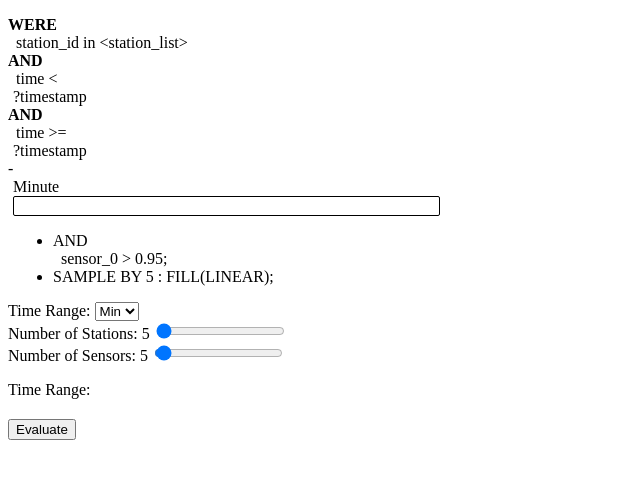
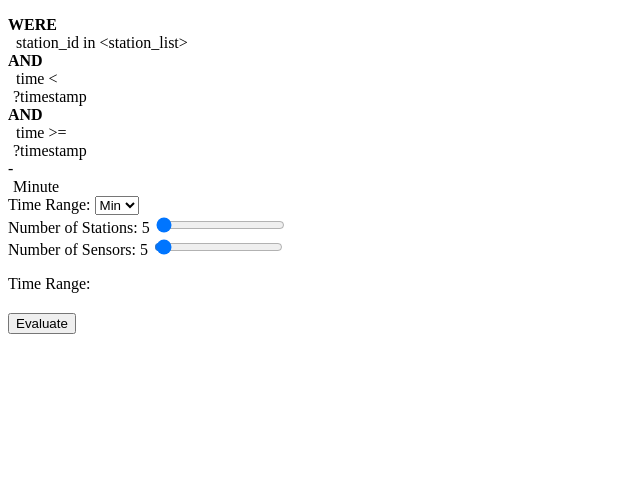
Before and after one commit to eXascaleInfolab/seer, a Django app: template templates/parts/query-box2.html in a window 1280 px wide. Shown: the part 276-755 px from the top of the page, without its empty margins (0-640 px from the left). Run offline with Django 4.2, Linux system fonts and the light colour scheme; the template is opened without the code that fills it, so the values that code supplies are empty.

Commit message:
Initial commit

```diff
--- a/templates/parts/query-box2.html
+++ b/templates/parts/query-box2.html
@@ -52,7 +52,7 @@
         font-weight: bold;
     }
 
-    .query-content > *:not(.select-1) {
+    .query-content > * {
         display: none;
     }
 </style>
```
